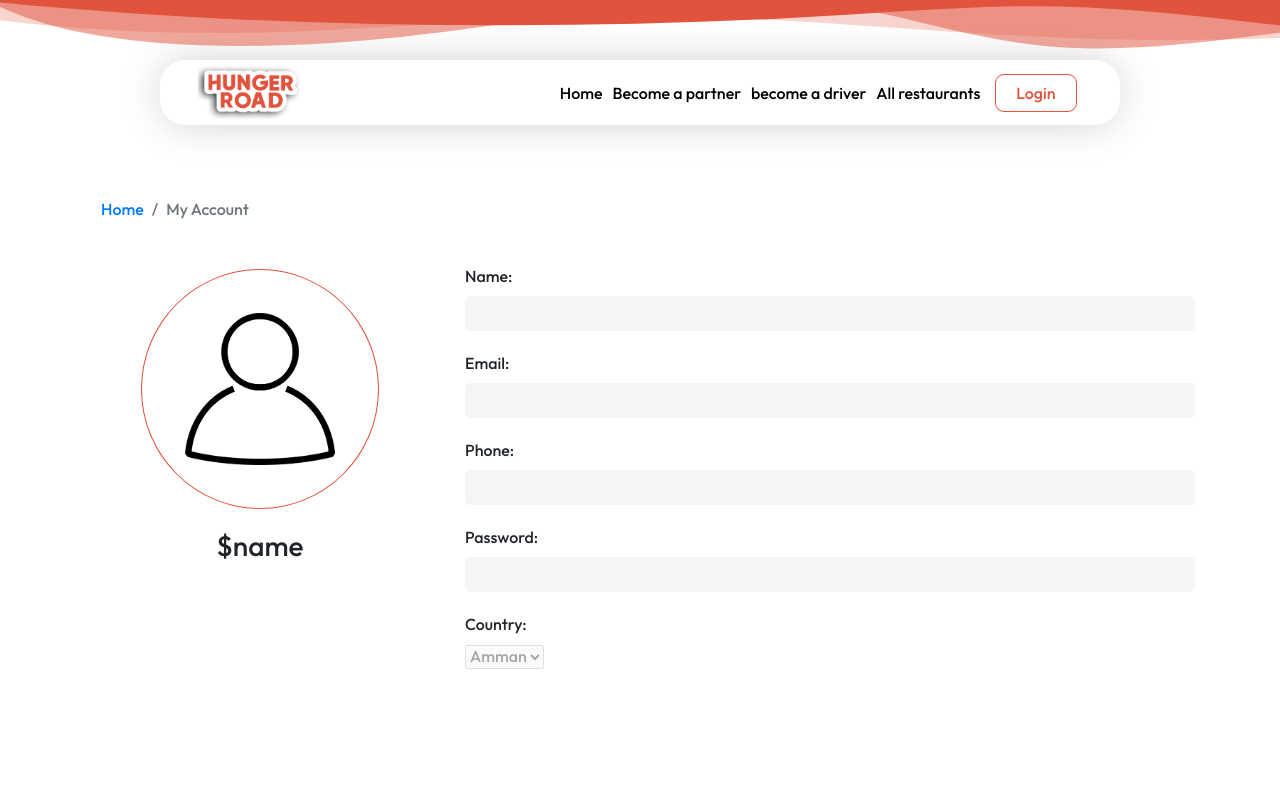
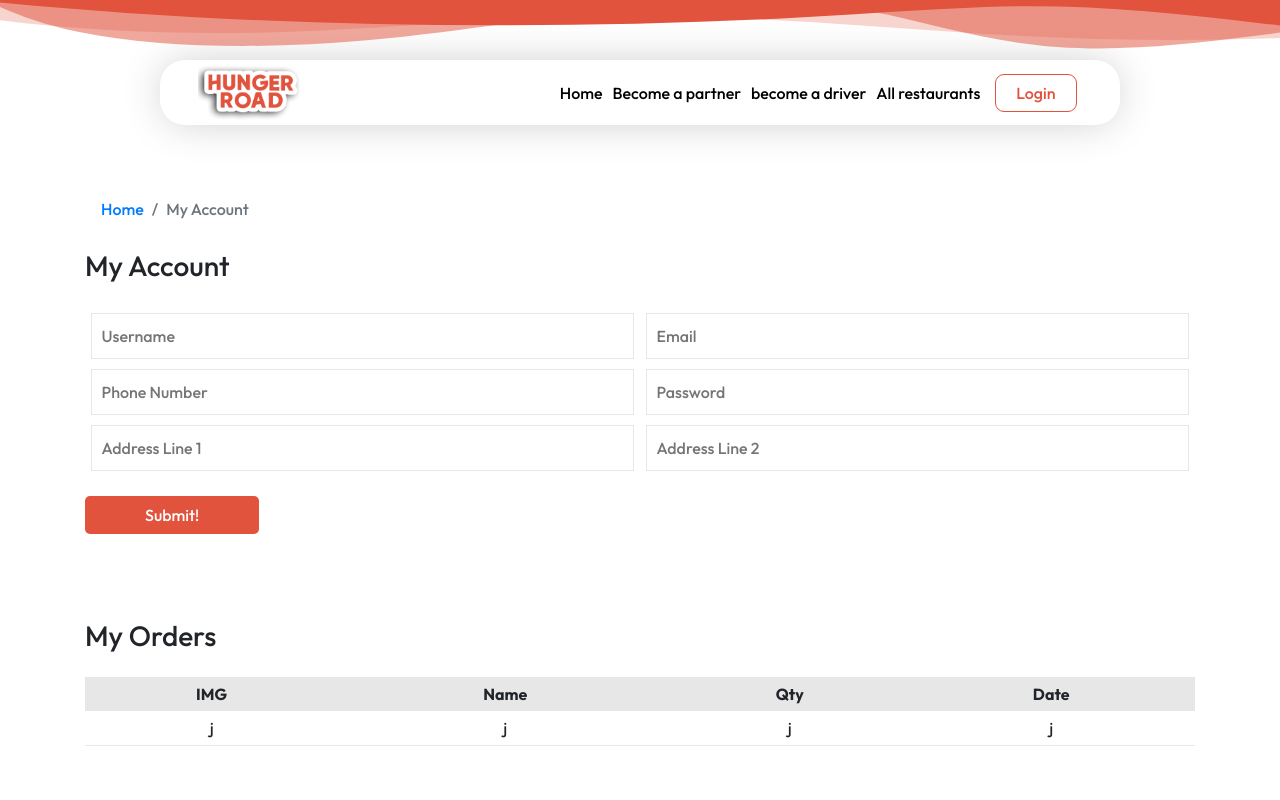
Before and after one commit to AzmiTammam/HUNGER-ROAD, a React (Create React App) app: page /profile in a window 1280 px wide. Shown: the top 800 px of the page. Built offline with nearby package versions, Linux system fonts and the light colour scheme.

Commit message:
Edit profile page

```diff
--- a/src/components/Profile/Profile.jsx
+++ b/src/components/Profile/Profile.jsx
@@ -1,9 +1,9 @@
 import react from "react";
 import { Link } from "react-router-dom";
 import Navbar from "../navbar/Navbar";
+import Footer from "../Footer/Footer";
 import "./profile.css";
 import person from "./images/person.png";
-
 function Profile() {
   return (
     <>
@@ -20,40 +20,40 @@ function Profile() {
           </ol>
         </nav>
         <div className="row">
-          <div className="col-lg-4 col-sm-12 containerProfileOne text-center">
-            <div className="info">
-              <div className="info-heading">
-                <img
-                  src={person}
-                  width="150px"
-                  alt="Person icon profile picture"
-                />
-              </div>
-              <div className="info-body">
-                <h3>${`name`}</h3>
-              </div>
-            </div>
-          </div>
-          <div className="col-lg-8 col-sm-12 containerProfileTwo text-center">
+          <div className="col-12">
+            <h3>My Account</h3>
+
             <div className="editInfo text-left">
-              <label htmlFor="nameOfUser">Name:</label>
-              <input type="text" id="nameOfUser" disabled />
-              <label htmlFor="Email">Email:</label>
-              <input type="text" id="Email" disabled />
-              <label htmlFor="phone">Phone:</label>
-              <input type="text" id="phone" disabled />
-              <label htmlFor="Password">Password:</label>
-              <input type="text" id="Password" disabled />
-              <label htmlFor="country">Country:</label>
-              <select name="country" id="country" disabled="disabled">
-                <option value="Amman">Amman</option>
-                <option value="Amman">Irbid</option>
-                <option value="Amman">Aqaba</option>
-              </select>
+              <form>
+                <input type="text" id="nameOfUser" placeholder="Username" />
+                <input type="text" id="Email" placeholder="Email" />
+                <input type="text" id="phone" placeholder="Phone Number" />
+                <input type="text" id="Password" placeholder="Password" />
+                <input type="text" id="address" placeholder="Address Line 1" />
+                <input type="text" id="address2" placeholder="Address Line 2" />
+                <button type="submit">Submit!</button>
+              </form>
+
+              <h3>My Orders</h3>
+              <table className="col-12">
+                <tr>
+                  <th>IMG</th>
+                  <th>Name</th>
+                  <th>Qty</th>
+                  <th>Date</th>
+                </tr>
+                <tr>
+                  <td>j</td>
+                  <td>j</td>
+                  <td>j</td>
+                  <td>j</td>
+                </tr>
+              </table>
             </div>
           </div>
         </div>
       </div>
+      <Footer />
     </>
   );
 }
--- a/src/components/Profile/profile.css
+++ b/src/components/Profile/profile.css
@@ -1,40 +1,51 @@
-.containerProfileOne {
-  height: 100vh;
-  border-radius: 10px !important;
-  border-top-right-radius: 0px !important;
-  border-bottom-right-radius: 0 !important;
-}
-
-.containerProfileTwo {
-  height: 100vh;
-  border-radius: 10px !important;
-  border-top-left-radius: 0px !important;
-  border-bottom-left-radius: 0 !important;
-}
-
-.info-heading {
-  border: 1px solid #e1533d;
-  border-radius: 50%;
-  width: max-content;
-  margin: 20px auto;
-  padding: 43px;
-}
-
-.editInfo label {
-  display: block;
-  margin-top: 15px;
-}
-
-.editInfo input {
-  margin-bottom: 5px;
-  width: 100%;
-  border: 0;
-  height: 35px;
-  text-align: left;
-  padding: 10px 20px;
-  border-radius: 5px;
-  background-color: whitesmoke;
-}
 .breadcrumb {
   background-color: transparent;
 }
+
+.profileCon .editInfo form {
+  display: flex;
+  flex-direction: row;
+  flex-wrap: wrap;
+  justify-content: space-around;
+  margin: 25px 0 55px;
+}
+
+.profileCon .editInfo form input {
+  width: 49% !important;
+  margin: 5px 0;
+  padding: 10px;
+  border: 1px solid rgba(226, 226, 226, 0.829);
+}
+
+.profileCon .editInfo form button {
+  display: block;
+  margin: 20px auto 30px 0;
+  color: #fff;
+  background-color: #e1533d;
+  border: 0;
+  padding: 7px 60px;
+  border-radius: 5px;
+}
+
+.profileCon .editInfo form button:hover {
+  background-color: #cc4e3b;
+  transition: all 0.3s ease-in;
+}
+
+.profileCon table {
+  margin: 25px 0 75px;
+}
+
+.profileCon table td,
+.profileCon table th {
+  border: 0;
+  padding: 5px;
+}
+
+.profileCon table th {
+  background-color: rgba(226, 226, 226, 0.829);
+}
+
+.profileCon table td {
+  border-bottom: 1px solid rgba(226, 226, 226, 0.829);
+}
```
